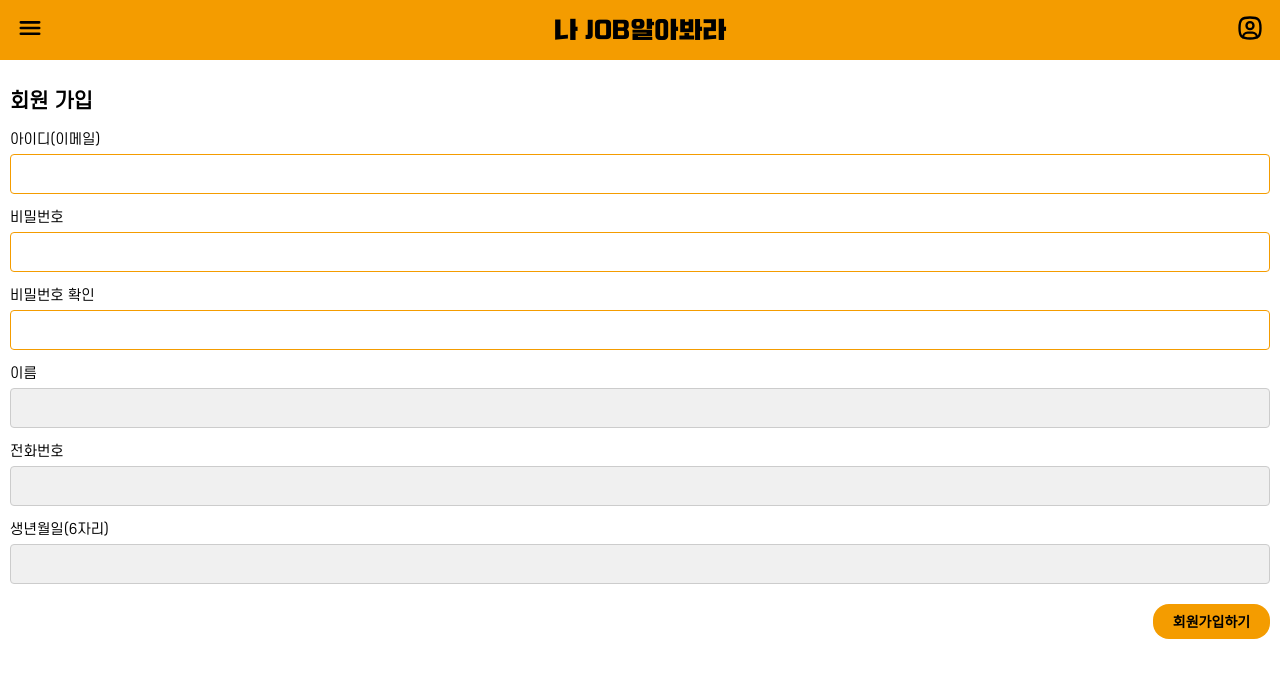
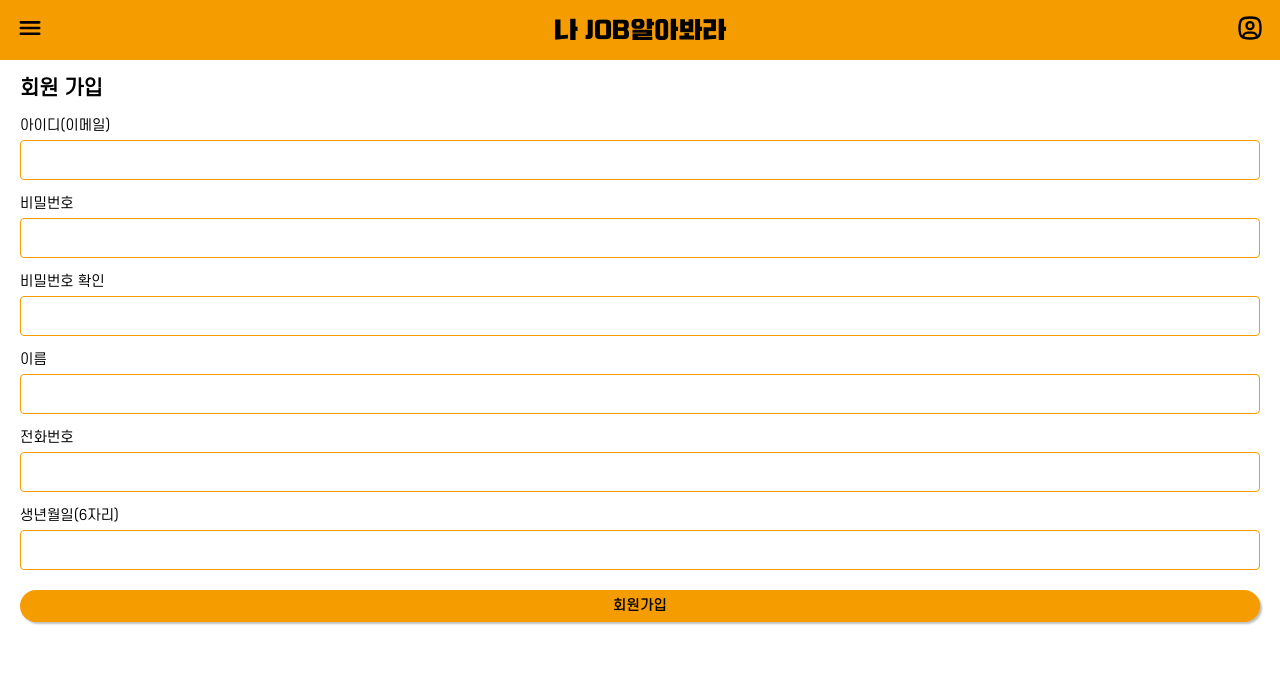
Before and after one commit to ICONICTHON/2024_ICONITHON_TEAM_4_FE, a React (Create React App) app in the folder wishjob/: page /signup in a window 1280 px wide. Shown: the top 678 px of the page. Built offline with nearby package versions, Linux system fonts and the light colour scheme.

Commit message:
[FEAT] 기업 헤더 구현
이외에 회원가입 페이지, 로그인 페이지 일부 css 수정

```diff
--- a/wishjob/src/component/header/headerStyle.jsx
+++ b/wishjob/src/component/header/headerStyle.jsx
@@ -27,3 +27,9 @@ export const UserIcon = styled.div`
   cursor: pointer;
   margin-right: 16px;
 `;
+
+export const SetSpace = styled.div`
+  width: 28px;
+  height: 28px;
+  margin-left: 16px;
+`;
--- a/wishjob/src/component/map/daySelectionStyle.jsx
+++ b/wishjob/src/component/map/daySelectionStyle.jsx
@@ -21,9 +21,10 @@ export const DayButton = styled.button`
 
   &:hover {
     background-color: #f49c00;
-    transform: scale(0.92);
-    transition: transfrom 0.2s ease;
+    transform: scale(1);
+    transition: transfrom 0.8s ease;
   }
+
   /* 양 끝 항목에만 border-radius 설정 */
   &:first-child {
     border-radius: 16px 0 0px 16px;
--- a/wishjob/src/component/mypage/loginForm.jsx
+++ b/wishjob/src/component/mypage/loginForm.jsx
@@ -17,7 +17,7 @@ const InfoContainer = styled.div`
 
 const Info = styled.input`
   width: 64vw;
-  height: 6vh;
+  height: 32px;
   border-radius: 8px;
   border: solid 2px #fbc400;
   background-color: white;
@@ -88,7 +88,7 @@ export default function LoginForm() {
       </InfoContainer>
       <InfoContainer>
         <LoginButton onClick={() => nav("/main")}>로그인</LoginButton>
-        <NavSignUp>회원가입</NavSignUp>
+        <NavSignUp onClick={() => nav("/signup")}>회원가입</NavSignUp>
       </InfoContainer>
     </Wrapper>
   );
--- a/wishjob/src/component/mypage/loginLogo.jsx
+++ b/wishjob/src/component/mypage/loginLogo.jsx
@@ -9,11 +9,11 @@ const Container = styled.div`
   align-items: center;
 `;
 const LogoImg = styled.img`
-  width: 40vw;
+  height: 24vh;
 `;
 const Text = styled.div`
   font-family: Typo;
-  font-size: 6vw;
+  font-size: 4vh;
 `;
 
 export default function Logo() {
--- a/wishjob/src/pages/signup.jsx
+++ b/wishjob/src/pages/signup.jsx
@@ -4,20 +4,19 @@ import styled from "styled-components";
 
 const Container = styled.div`
   width: 100vw;
-  margin: 0 auto;
-  padding: 10px;
+  padding: 20px;
   justify-content: space-between;
   align-items: center;
   box-sizing: border-box;
   background-color: #ffffff;
   font-family: "SCDream4", sans-serif;
+  padding-top: 60px;
 `;
 
 const Title = styled.h2`
   font-size: 20px;
   font-weight: bold;
   color: #000;
-  margin-top: 80px;
 `;
 
 const FormGroup = styled.div`
@@ -36,8 +35,8 @@ const Input = styled.input`
   height: 40px;
   padding: 8px auto;
   border-radius: 4px;
-  border: 1px solid ${(props) => (props.variant === "primary" ? "#f49c00" : "#cccccc")};
-  background-color: ${(props) => (props.variant === "primary" ? "#ffffff" : "#f0f0f0")};
+  border: 1px solid #f49c00;
+  background-color: white;
   box-sizing: border-box;
 `;
 
@@ -54,15 +53,20 @@ const ButtonContainer = styled.div`
 `;
 
 const SignupButton = styled.button`
-  width: 117px;
-  height: 35px;
+  width: 100%;
+  height: 32px;
   background-color: #f49c00;
   border-radius: 16px;
-  color: #000;
-  font-weight: bold;
   font-size: 14px;
   border: none;
   cursor: pointer;
+  font-family: SCDream5;
+  box-shadow: 2px 2px 2px #00000040;
+  &:hover,
+  &:active {
+    transform: scale(98%);
+    transition: transform 0.1s ease;
+  }
 `;
 
 function SignupPage() {
@@ -73,7 +77,8 @@ function SignupPage() {
   const [phone, setPhone] = useState("");
   const [birthDate, setBirthDate] = useState("");
 
-  const isPasswordMatch = password && confirmPassword && password === confirmPassword;
+  const isPasswordMatch =
+    password && confirmPassword && password === confirmPassword;
 
   return (
     <div>
@@ -82,35 +87,61 @@ function SignupPage() {
         <Title>회원 가입</Title>
         <FormGroup>
           <Label>아이디(이메일)</Label>
-        <Input variant="primary" type="email" value={email} onChange={(e) => setEmail(e.target.value)} />
+          <Input
+            type="email"
+            value={email}
+            onChange={(e) => setEmail(e.target.value)}
+          />
         </FormGroup>
         <FormGroup>
           <Label>비밀번호</Label>
-        <Input variant="primary" type="password" value={password} onChange={(e) => setPassword(e.target.value)} />
+          <Input
+            type="password"
+            value={password}
+            onChange={(e) => setPassword(e.target.value)}
+          />
         </FormGroup>
         <FormGroup>
           <Label>비밀번호 확인</Label>
-        <Input variant="primary" type="password" value={confirmPassword} onChange={(e) => setConfirmPassword(e.target.value)} />
+          <Input
+            type="password"
+            value={confirmPassword}
+            onChange={(e) => setConfirmPassword(e.target.value)}
+          />
           {confirmPassword && (
             <PasswordMessage>
-            {isPasswordMatch ? "비밀번호가 일치합니다!" : "비밀번호가 일치하지 않습니다."}
+              {isPasswordMatch
+                ? "비밀번호가 일치합니다!"
+                : "비밀번호가 일치하지 않습니다."}
             </PasswordMessage>
           )}
         </FormGroup>
         <FormGroup>
           <Label>이름</Label>
-        <Input variant="secondary" type="text" value={name} onChange={(e) => setName(e.target.value)} />
+          <Input
+            type="text"
+            value={name}
+            onChange={(e) => setName(e.target.value)}
+          />
         </FormGroup>
         <FormGroup>
           <Label>전화번호</Label>
-        <Input variant="secondary" type="text" value={phone} onChange={(e) => setPhone(e.target.value)} />
+          <Input
+            type="text"
+            value={phone}
+            onChange={(e) => setPhone(e.target.value)}
+          />
         </FormGroup>
         <FormGroup>
           <Label>생년월일(6자리)</Label>
-        <Input variant="secondary" type="text" value={birthDate} onChange={(e) => setBirthDate(e.target.value)} />
+          <Input
+            type="text"
+            value={birthDate}
+            onChange={(e) => setBirthDate(e.target.value)}
+          />
         </FormGroup>
         <ButtonContainer>
-        <SignupButton>회원가입하기</SignupButton>
+          <SignupButton>회원가입</SignupButton>
         </ButtonContainer>
       </Container>
     </div>
```
Also changed, not shown: wishjob/src/component/header/headerCompany.jsx (added, +17 -0 lines). Lines whose indentation alone changed are shown as unchanged.
